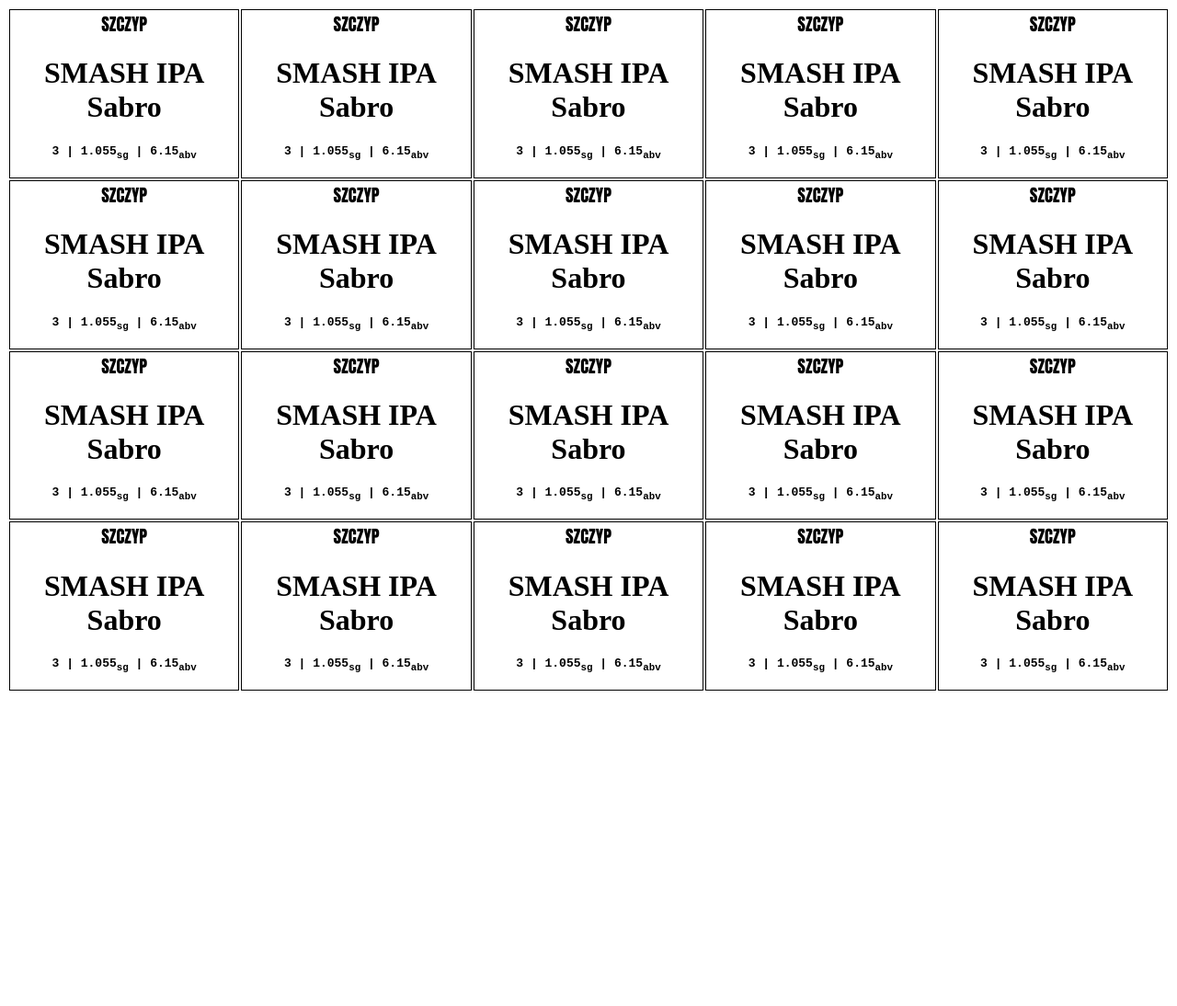
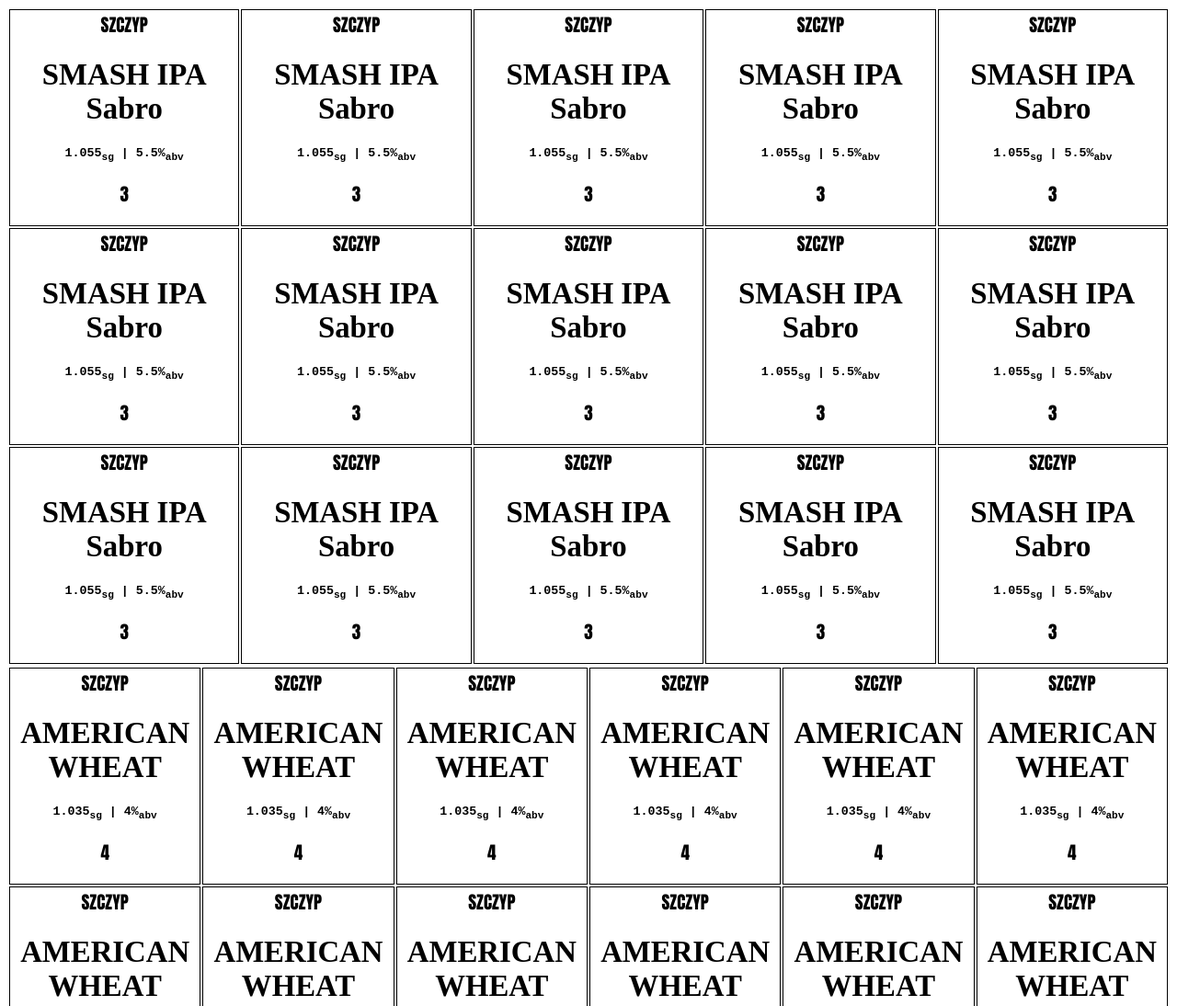
Before and after one commit to Szczyp/beer-labels, a plain HTML site: page index.html in a window 1280 px wide. Shown: the top 1094 px of the page at 92% size. Before the commit the page ends 800 px from the top, so only its background shows below. Drawn offline with Linux system fonts and the light colour scheme.

Commit message:
Multiple tables

```diff
--- a/index.html
+++ b/index.html
@@ -1,6 +1,5 @@
 <html>
   <body>
-    <table></table>
   </body>
   <style>
     td {
@@ -19,28 +18,64 @@
       font-family: monospace;
     }
     @media print {
-      body {
-        zoom: 96%;
+      table, tr {
+        page-break-inside: avoid;
       }
     }
   </style>
   <script>
-    let label = `
+    let labels = [
+      {
+        rows: 3,
+        columns: 5,
+        zoom: 102.5,
+        html: `
           <div>
             <h3>SZCZYP</h3>
             <h1>SMASH IPA Sabro</h1>
-            <h4>3 | 1.055<sub>sg</sub> | 6.15<sub>abv</sub></h4>
-          </div>
-    `;
+            <h4>1.055<sub>sg</sub> | 5.5%<sub>abv</sub></h4>
+            <h3>3</h3>
+          </div>`
+      },
+      {
+        rows: 3,
+        columns: 6,
+        zoom: 102.5,
+        html: `
+          <div>
+            <h3>SZCZYP</h3>
+            <h1>AMERICAN WHEAT</h1>
+            <h4>1.035<sub>sg</sub> | 4%<sub>abv</sub></h4>
+            <h3>4</h3>
+          </div>`
+      },
+      {
+        rows: 3,
+        columns: 6,
+        zoom: 102.5,
+        html: `
+          <div>
+            <h3>SZCZYP</h3>
+            <h1>SMASH IPA Simco</h1>
+            <h4>1.063<sub>sg</sub> | _%<sub>abv</sub></h4>
+            <h3>5</h3>
+          </div>`
+      }
+    ];
 
-    let table = document.querySelector("table");
+    let body = document.querySelector("body");
 
-    Array.from({length: 4}).map(_ => {
-      let row = table.insertRow();
-      Array.from({length: 5}).map(_ => {
-        let cell = row.insertCell();
-        cell.innerHTML = label;
-      });
+    labels.forEach(label => {
+      let table = document.createElement("table");
+      table.setAttribute("style", `zoom: ${label.zoom}%;`)
+      Array.from({length: label.rows}).map(_ => {
+        let row = table.insertRow();
+        Array.from({length: label.columns}).map(_ => {
+          let cell = row.insertCell();
+          cell.innerHTML = label.html;
+        });
+      })
+      body.appendChild(table);
     });
   </script>
 </html>
```
